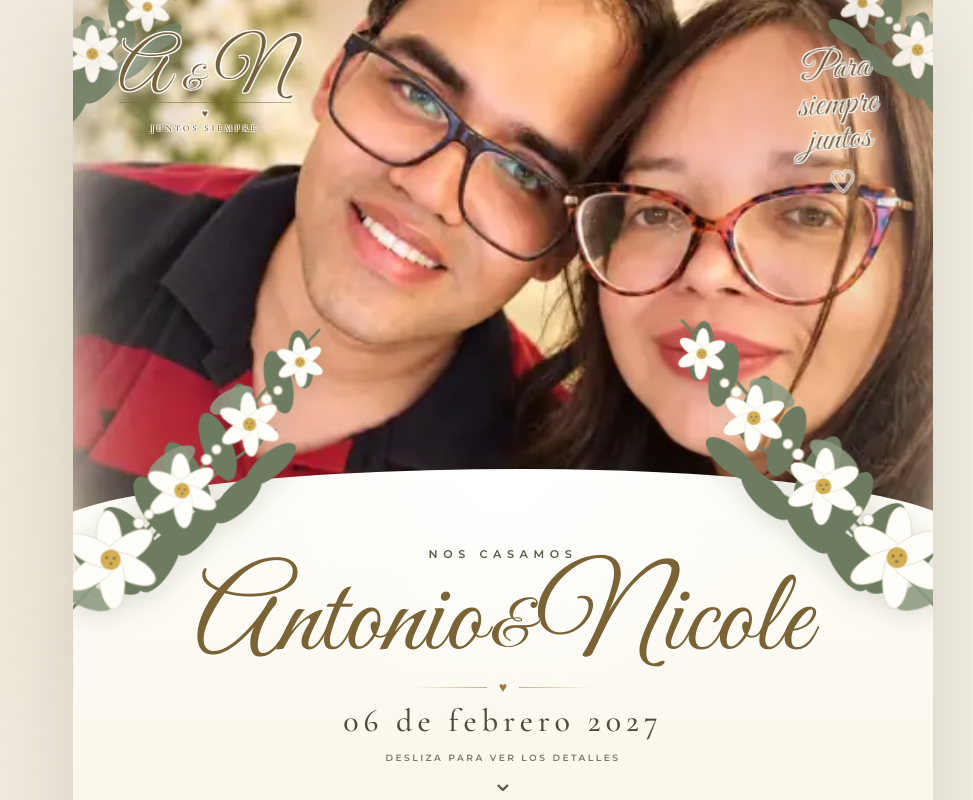
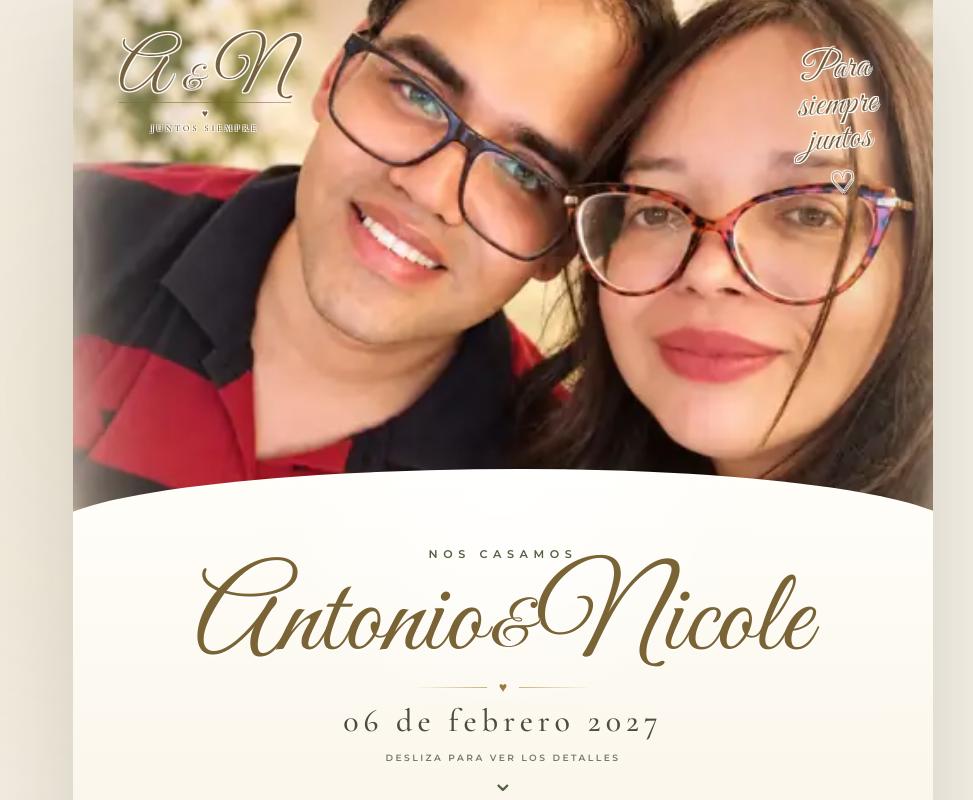
Before and after one commit to katherine-valcarce/invitaciones, a React (Vite) app: page /matrimonios/antonio-nicole in a window 1280 px wide. Shown: the top 800 px of the page, without its empty margins (137-1110 px from the left). Built offline with nearby package versions, Linux system fonts and the light colour scheme.

Commit message:
style: use real floral assets and clean hero portrait

```diff
--- a/src/templates/weddings/ElegantFloralWedding.tsx
+++ b/src/templates/weddings/ElegantFloralWedding.tsx
@@ -19,9 +19,6 @@
   const heroSrc = invitation.heroImage
     ? import.meta.env.BASE_URL + invitation.heroImage
     : undefined;
-  const heroTiles = (invitation.heroTiles ?? []).map(
-    (path) => import.meta.env.BASE_URL + path,
-  );
 
   const whatsappUrl = useMemo(() => {
     const phone = onlyDigits(invitation.rsvp.whatsapp);
@@ -55,24 +52,20 @@
     <main className="wedding-page">
       <section className="hero" aria-labelledby="couple-name">
         <div className="hero__photo">
-          {heroTiles.length > 0 ? (
-            <div
-              className="hero__tiles"
-              role="img"
-              aria-label={invitation.couple.first + " y " + invitation.couple.second}
-            >
-              {heroTiles.map((src) => (
-                <img key={src} src={src} alt="" aria-hidden="true" />
-              ))}
-            </div>
-          ) : (
-            heroSrc && (
+          {heroSrc && (
+            <>
+              <img
+                className="hero__backdrop"
+                src={heroSrc}
+                alt=""
+                aria-hidden="true"
+              />
               <img
                 className="hero__image"
                 src={heroSrc}
                 alt={invitation.couple.first + " y " + invitation.couple.second}
               />
-            )
+            </>
           )}
         </div>
 
@@ -84,16 +77,18 @@
 
         <div className="hero__phrase">{invitation.heroPhrase}</div>
 
-        <span className="hero__menu" aria-hidden="true">
-          <i />
-          <i />
-          <i />
-        </span>
-
-        <FloralCorner position="top-left" className="hero-floral hero-floral--top-left" />
-        <FloralCorner position="top-right" className="hero-floral hero-floral--top-right" />
-        <FloralCorner position="bottom-left" className="hero-floral hero-floral--bottom-left" />
-        <FloralCorner position="bottom-right" className="hero-floral hero-floral--bottom-right" />
+        <img
+          className="hero-flower hero-flower--left"
+          src={import.meta.env.BASE_URL + "assets/matrimonios/antonio-nicole/floral-left.webp"}
+          alt=""
+          aria-hidden="true"
+        />
+        <img
+          className="hero-flower hero-flower--right"
+          src={import.meta.env.BASE_URL + "assets/matrimonios/antonio-nicole/floral-right.webp"}
+          alt=""
+          aria-hidden="true"
+        />
 
         <div className="hero__panel">
           <span className="eyebrow">Nos casamos</span>
```
